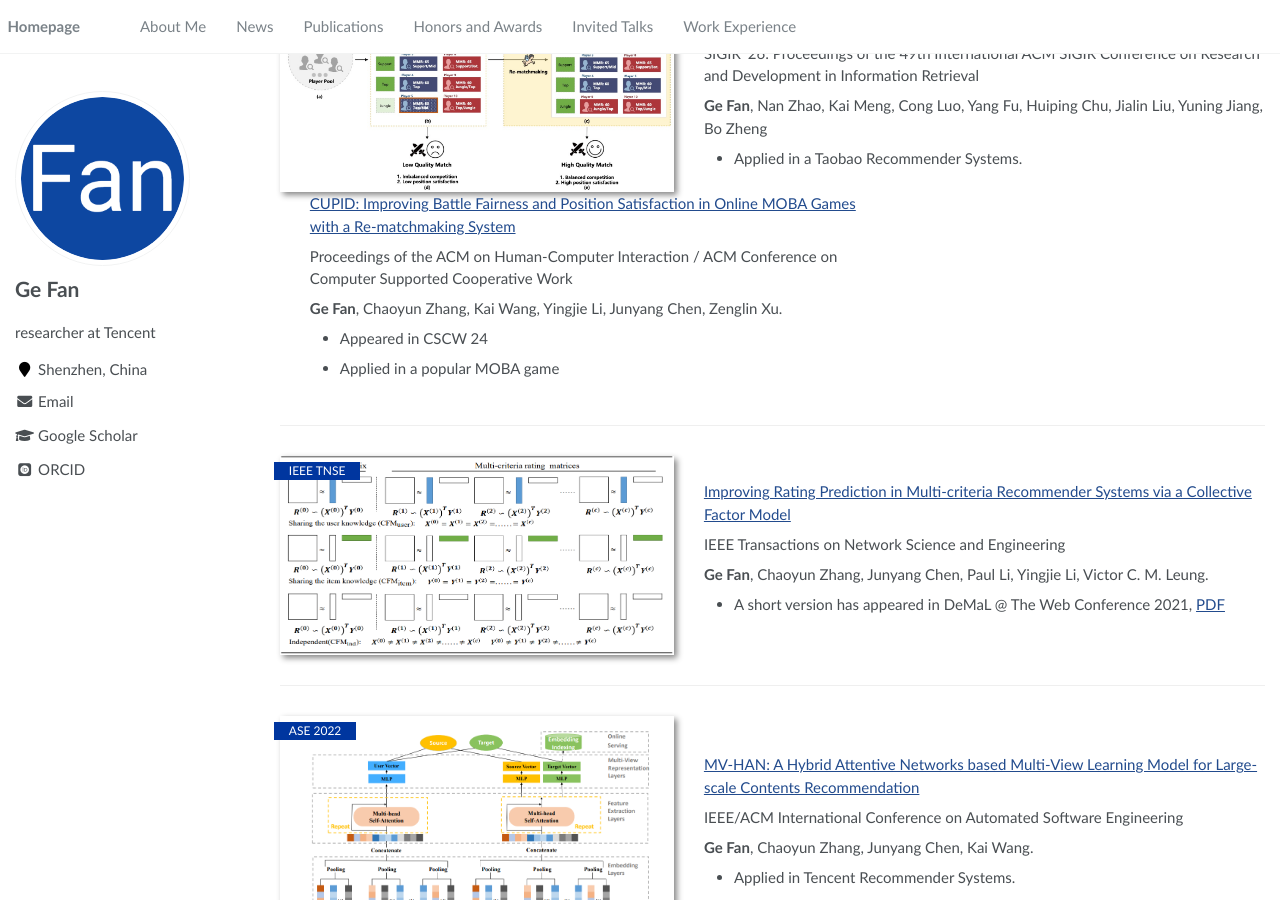
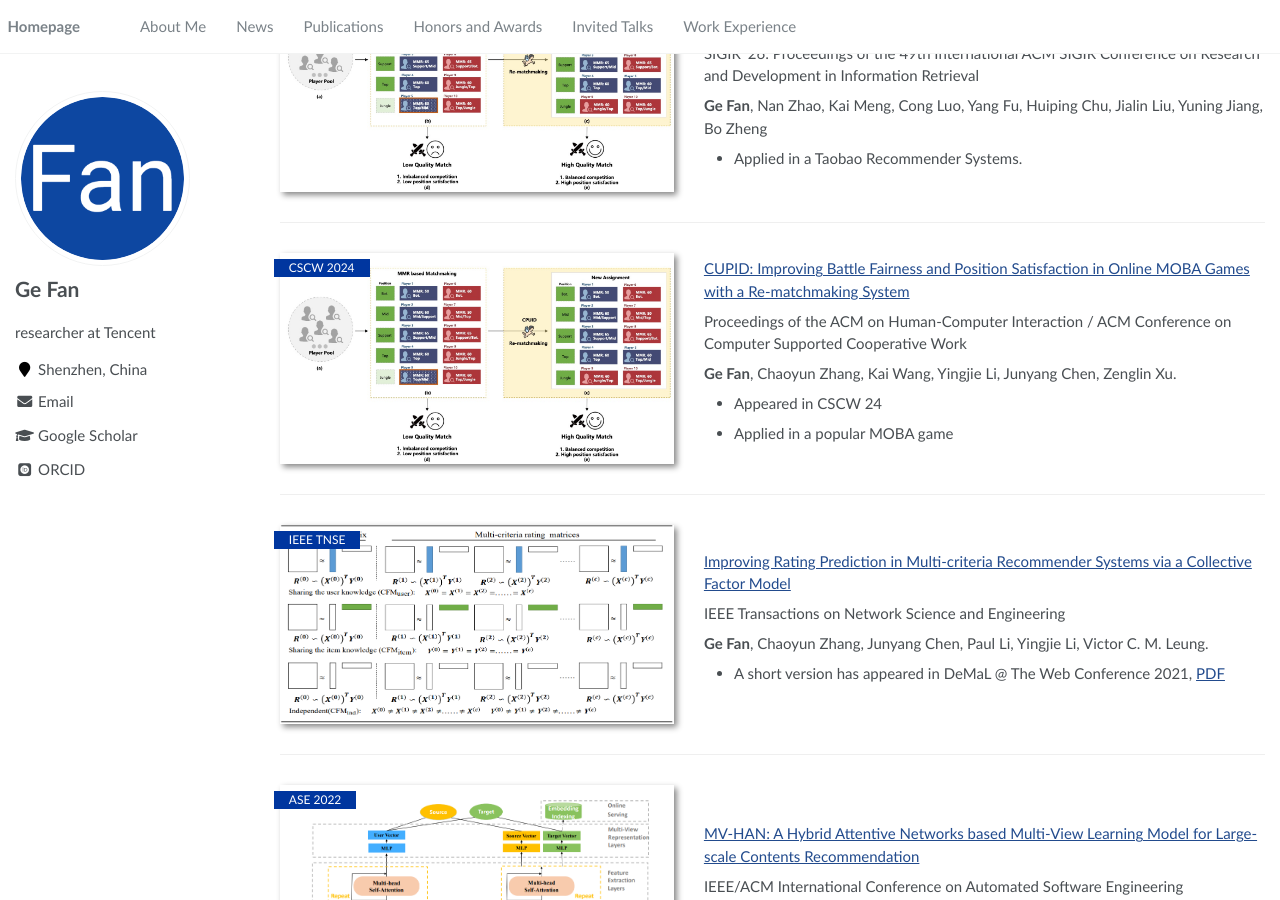
Before and after one commit to FanGhost/fanghost.github.io, a Jekyll site: the page built from _pages/about.md, in a window 1280 px wide and 900 px high, scrolled down 499 px. Built offline with Jekyll 4.4.1, drawn with Linux system fonts in a browser that asks for light colours; some web fonts are replaced.

Commit message:
Update about.md

```diff
--- a/_pages/about.md
+++ b/_pages/about.md
@@ -47,8 +47,9 @@
 **Ge Fan**, Nan Zhao, Kai Meng, Cong Luo, Yang Fu, Huiping Chu, Jialin Liu, Yuning Jiang, Bo Zheng
 - Applied in a Taobao Recommender Systems.
 </div>
+</div>
 
-<!-- <div class='paper-box'><div class='paper-box-image'><div><div class="badge">CSCW 2024</div><img src='images/cupid.png' alt="sym" width="100%"></div></div> -->
+<div class='paper-box'><div class='paper-box-image'><div><div class="badge">CSCW 2024</div><img src='images/cupid.png' alt="sym" width="100%"></div></div>
 <div class='paper-box-text' markdown="1">
 
 [CUPID: Improving Battle Fairness and Position Satisfaction in Online MOBA Games with a Re-matchmaking System](http://fange.pro/files/2024CUPID.pdf)
```
